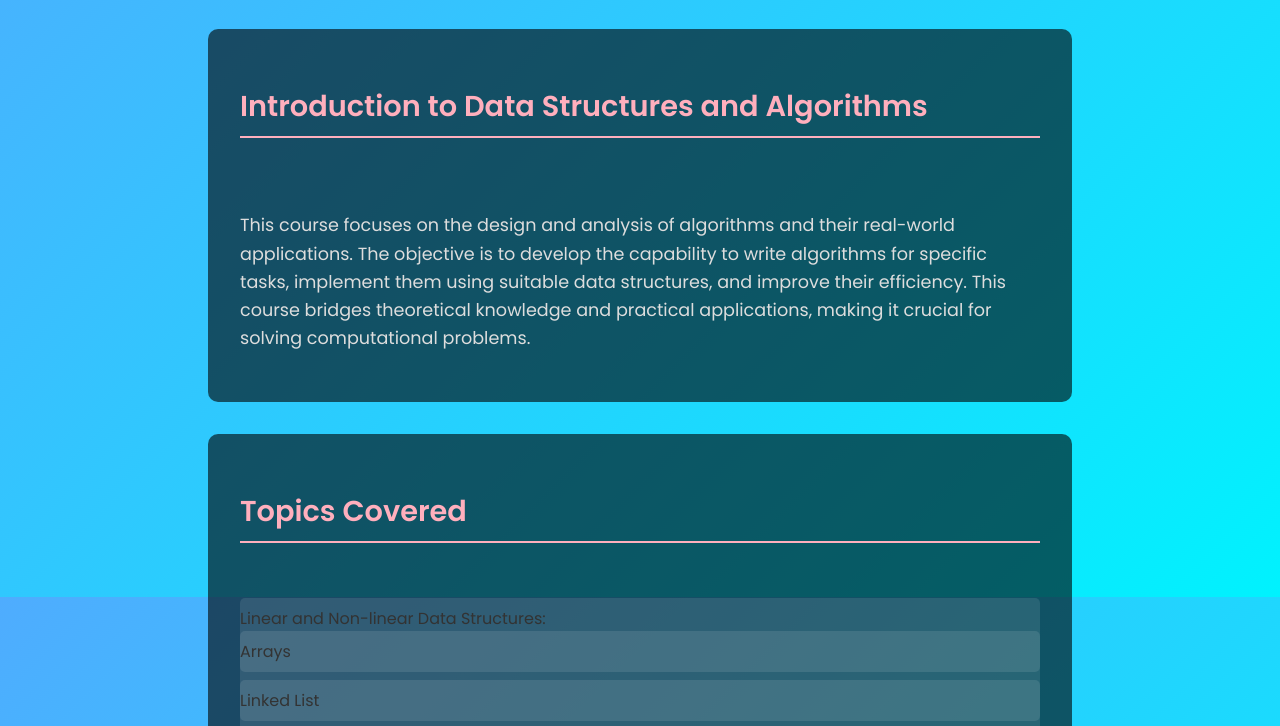
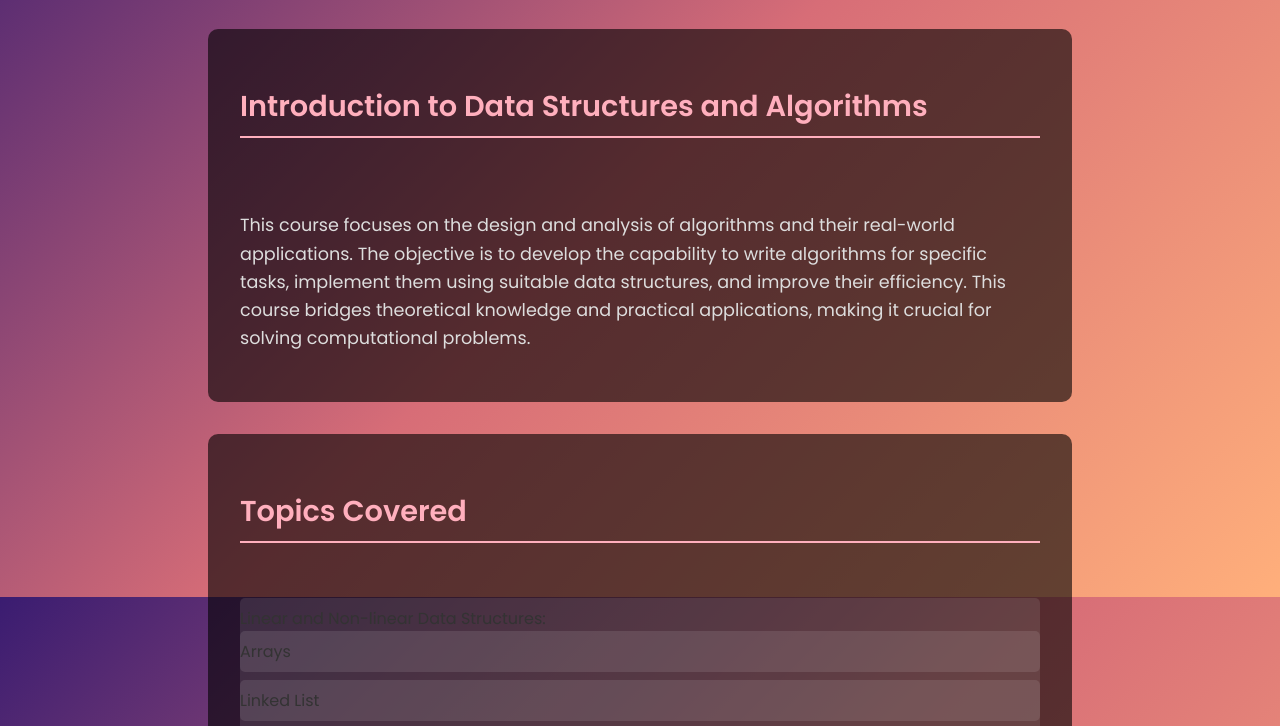
Before and after one commit to ErannaTP/Kaveri-Vana_Smart_City, a plain HTML site: page course_overview.html in a window 1280 px wide. Shown: the part 235-961 px from the top of the page. Drawn offline with Linux system fonts and the light colour scheme.

Commit message:
Update course_overview.html

```diff
--- a/course_overview.html
+++ b/course_overview.html
@@ -12,7 +12,7 @@
             color: #fff;
             overflow-y: auto;
             overflow-x: hidden;
-            background: linear-gradient(135deg, #4facfe, #00f2fe);
+            background: linear-gradient(135deg, #3a1c71, #d76d77, #ffaf7b);
             height: 100vh;
         }
 
```
